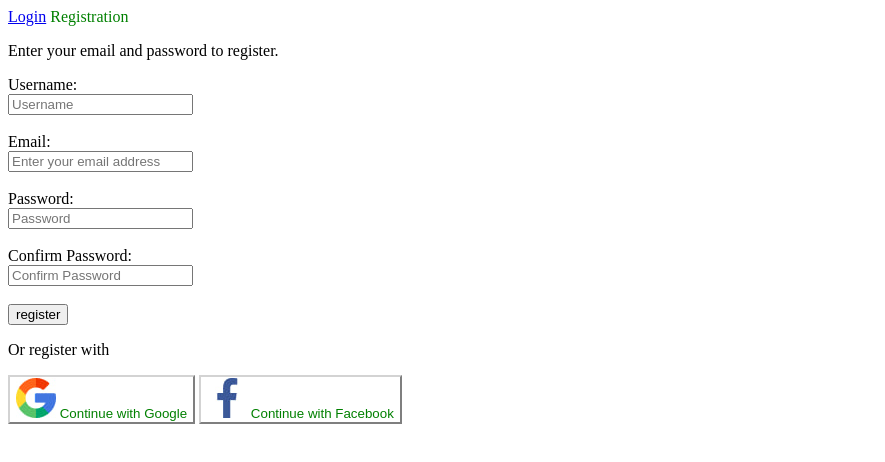
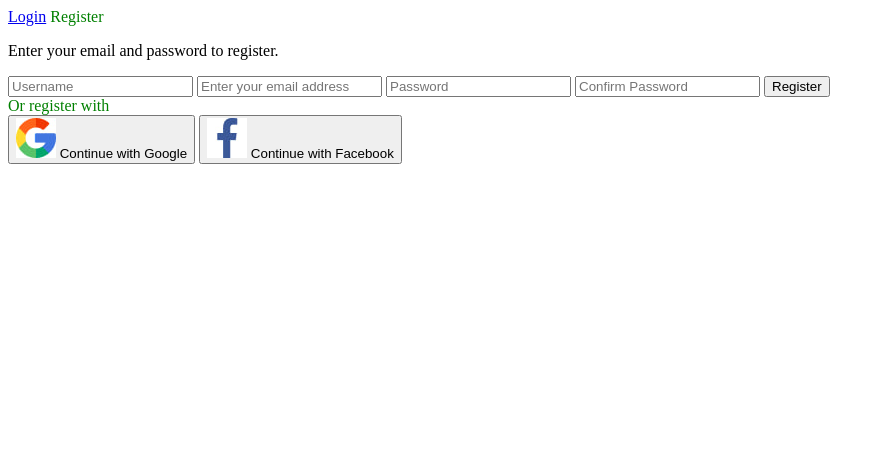
Before and after one commit to LiZyryan/GREENSHOP_ZL, a plain HTML site: page Greenshop/registration.html in a window 1280 px wide. Shown: the whole page, without its empty margins (0-885 px from the left). Drawn offline with Linux system fonts and the light colour scheme.

Commit message:
registration.html

```diff
--- a/Greenshop/registration.html
+++ b/Greenshop/registration.html
@@ -1,44 +1,51 @@
 <!DOCTYPE html>
 <html lang="en">
 <head>
-<meta charset="UTF-8">
-<meta name="viewport" content="width=device-width, initial-scale=1.0">
-<title>Login</title>
-<style>
+  <meta charset="UTF-8">
+  <meta name="viewport" content="width=device-width, initial-scale=1.0">
+  <title>Register</title>
+  <style>
     span {
         text-decoration: none;
         color: green;
     }
 </style>
+  <link rel="stylesheet" href="css/reset.css">
+  <link rel="stylesheet" href="css/styles.css">
 </head>
 <body>
-<a href="login.html">Login</a>
-<span>Registration</span>
 
-<p>Enter your email and password to register.</p>
-<form>
-  <label>Username:</label><br>
-  <input type="text" name="username" placeholder="Username"><br><br>
+  <div class="form-container">
+    <div class="form-header">
+      <a href="login.html" class="inactive">Login</a>
+      <span class="active">Register</span>
+    </div>
 
-  <label>Email:</label><br>
-  <input type="email" name="email" placeholder="Enter your email address"><br><br>
+    <p class="subtitle">Enter your email and password to register.</p>
 
-  <label>Password:</label><br>
-  <input type="password" name="password" placeholder="Password"><br><br>
+    <form>
+      <input type="text" name="username" placeholder="Username" required>
+      <input type="email" name="email" placeholder="Enter your email address" required>
+      <input type="password" name="password" placeholder="Password" required>
+      <input type="password" name="confirm_password" placeholder="Confirm Password" required>
 
-  <label>Confirm Password:</label><br>
-  <input type="password" name="confirm_password" placeholder="Confirm Password"><br><br>
+      <button type="submit" class="register-btn">Register</button>
+    </form>
 
-  <button type="submit">register</button>
-</form>
-<p>Or register with</p>
-<button style="background-color: white; border-color: lightgrey;">
-    <img src="images/google.jpg" alt="google">
-    <span>Continue with Google</span>
-</button>
-<button style="background-color: white; border-color: lightgrey;">
-    <img src="images/fb.jpg" alt="fb">
-    <span>Continue with Facebook</span>
-</button>
+    <div class="divider">
+      <span>Or register with</span>
+    </div>
+
+    <button class="social-btn">
+      <img src="images/google.jpg" alt="Google">
+      Continue with Google
+    </button>
+
+    <button class="social-btn">
+      <img src="images/fb.jpg" alt="Facebook">
+      Continue with Facebook
+    </button>
+  </div>
+
 </body>
 </html>
```
